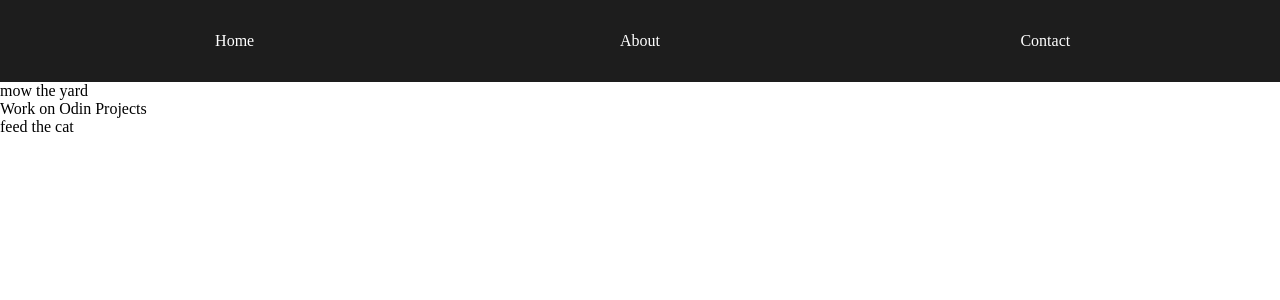
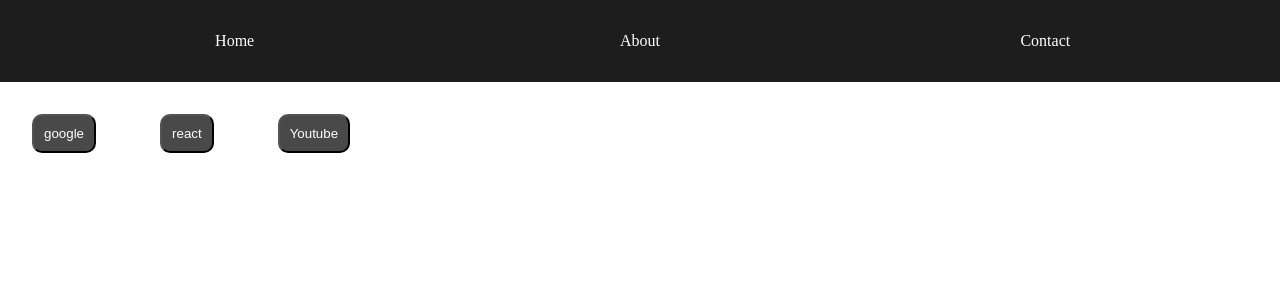
Before and after one commit to Swap2104/Odin-project, a React (Vite) app in the folder reactTestApp/: page / in a window 1280 px wide. Shown: the top 300 px of the page. Built offline with nearby package versions, Linux system fonts and the light colour scheme.

Commit message:
added button component

```diff
--- a/reactTestApp/src/App.css
+++ b/reactTestApp/src/App.css
@@ -27,7 +27,12 @@ nav {
 
 nav>div{
   justify-self: center;
-  /* width: 100%; */
-  /* height: 100%; */
-  /* border: 1px solid rgb(78, 78, 78); */
 }
+
+.btn{
+  margin: 2rem;
+  padding: 10px;
+  background-color: rgb(73, 73, 73);
+  border-radius: 10px;
+  color: white;
+}
--- /dev/null
+++ b/reactTestApp/src/components/buttons.jsx
@@ -0,0 +1,9 @@
+const Buttons = ({text, link}) => {
+  return (
+    <a href={link}>
+      <button className="btn">{text}</button>
+    </a>
+  );
+};
+
+export default Buttons;
--- a/reactTestApp/src/main.jsx
+++ b/reactTestApp/src/main.jsx
@@ -1,20 +1,19 @@
-import React from 'react'
-import ReactDOM from 'react-dom/client'
-import App from './App.jsx'
-import Hello from './Hello.jsx'
-import Navbar from './Navbar.jsx'
-import Todolist from './components/todo.jsx'
-// import Comp from './newcomp.jsx'
-import ListAnimal from './List.jsx'
-import './index.css'
+import React from "react";
+import ReactDOM from "react-dom/client";
+import App from "./App.jsx";
+import Navbar from "./Navbar.jsx";
+import "./index.css";
+import Buttons from "./components/buttons.jsx";
 
-ReactDOM.createRoot(document.getElementById('root')).render(
+ReactDOM.createRoot(document.getElementById("root")).render(
   <React.StrictMode>
     <App />
     <Navbar />
-    <Todolist />
-    {/* <ListAnimal/>  */}
-    {/* <Comp /> */}
-    {/* <Hello /> */}
-  </React.StrictMode>,
-)
+    <Buttons text="google" link="www.google.com" />
+    <Buttons text="react" link="https://react.dev" />
+    <Buttons
+      text="Youtube"
+      link="https://www.youtube.com/watch?v=EFkyxzJtiv4&t=2s"
+    />
+  </React.StrictMode>
+);
```
